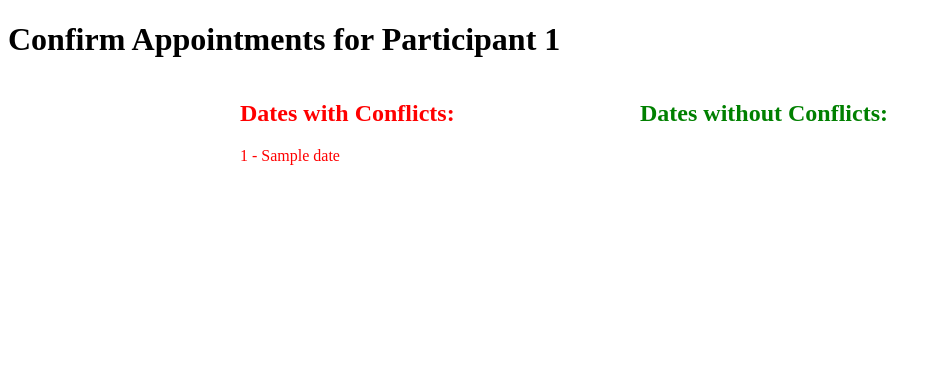
After one commit to kgermeroth/study_scheduler, a Flask app: template templates/confirm_schedule.html in a window 1280 px wide. The commit adds this page. Shown: the top 379 px of the page, without its empty margins (0-940 px from the left). Run offline with Flask 2, Linux system fonts and the light colour scheme; the template is opened without the code that fills it: most values are stand-ins (such as "Sample title", 1, 10 or a date in 2020); some libraries are stand-ins or nearby versions.

Commit message:
have most of outline for confirming scheduling appointments

```diff
--- /dev/null
+++ b/templates/confirm_schedule.html
@@ -0,0 +1,27 @@
+{% extends 'base.html' %}
+
+{% block content %}
+	<div class="container">
+		<div class="row justify-content-center">
+			<h1>Confirm Appointments for Participant {{ participant_id }}</h1>
+		</div>
+		<div class="container" id="container">
+			<div id="first">
+				<h2>Dates with Conflicts:</h2>
+				{% for date in conflict_dates %}
+					<p>{{ date[0] }} - {{ date[1] }}</p>
+				{% endfor %}
+			</div>
+			<div id="second">
+				<h2>Dates without Conflicts:</h2>
+				{% for date in no_conflict_dates %}
+					<p name="no_conflict" value="{{ date[0] }} - {{ date[1] }}">{{ date[0] }} - {{ date[1] }}</p>
+				{% endfor %}
+			</div>
+			<div id="clear">
+			</div>
+		</div>
+	</div>
+
+
+{% endblock %}
--- a/templates/schedule_page.html
+++ b/templates/schedule_page.html
@@ -2,7 +2,7 @@
 
 {% block content %}
 	<div class="container">
-		<div class="row justify-content-center"></div>
+		<div class="row justify-content-center">
 			<h1>Project: {{ access.project.int_project_name }}</h1>
 			<h1>View/Schedule Appointments for Participant: {{ participant_id }}</h1>
 		</div>
```
